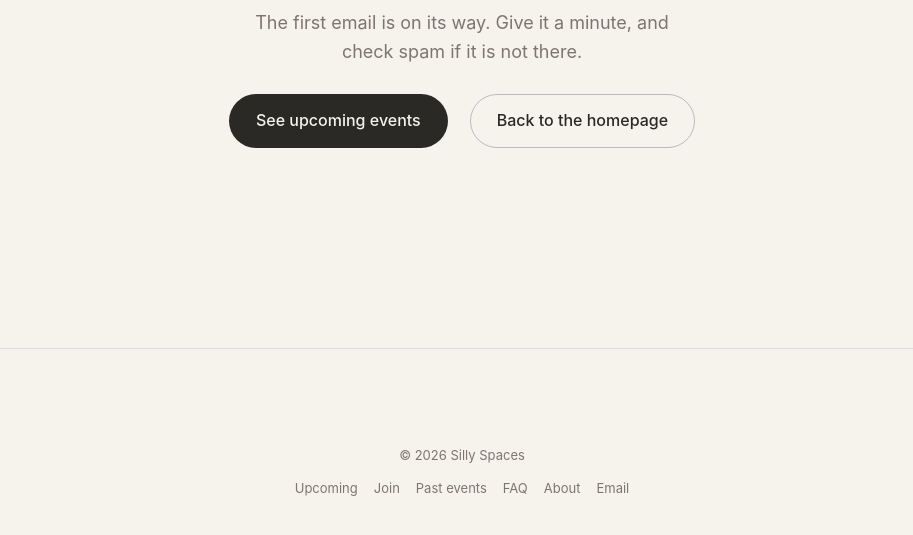
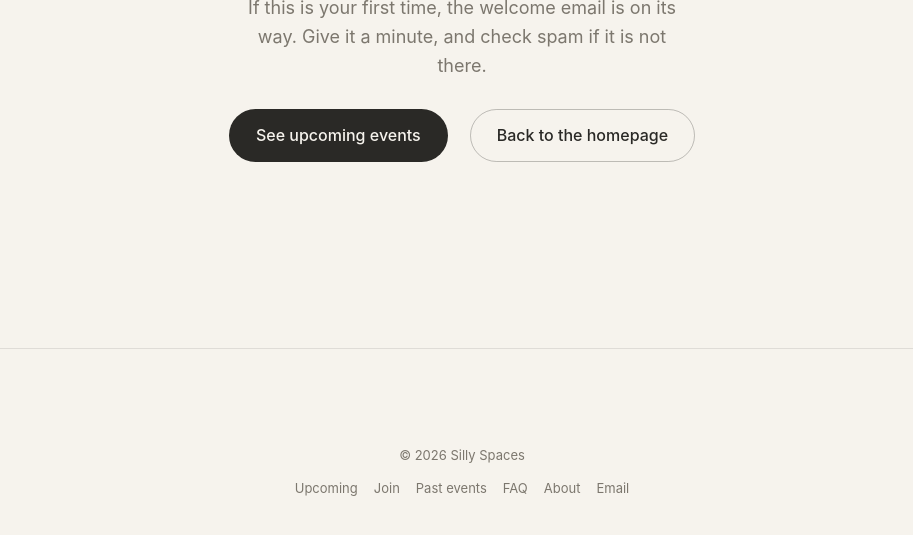
Before and after one commit to katsuma0/silly-spaces, a plain HTML site: page thanks.html in a window 1280 px wide. Shown: the part 452-987 px from the top of the page, without its empty margins (178-1091 px from the left). Drawn offline with Linux system fonts and the light colour scheme.

Commit message:
fix: thanks page title and repeat wording
Co-Authored-By: Claude Fable 5.1 <noreply@anthropic.com>
Claude-Session: https://claude.ai/code/session_01RjWxSU7kEhiQ1tFSsBasEg

```diff
--- a/thanks.html
+++ b/thanks.html
@@ -1,7 +1,7 @@
 <!DOCTYPE html>
 <html lang="en-CA">
 <head>
-  <title>You're in · Silly Spaces</title>
+  <title>You're on the list · Silly Spaces</title>
   <meta name="robots" content="noindex">
   <meta charset="UTF-8">
   <meta name="viewport" content="width=device-width, initial-scale=1, viewport-fit=cover">
@@ -55,7 +55,7 @@
     <div class="wrap">
       <div class="checkmark" aria-hidden="true"><svg viewBox="0 0 24 24"><path d="M4 12.5l5 5L20 6.5"/></svg></div>
       <h1>You're on the list</h1>
-      <p>The first email is on its way. Give it a minute, and check spam if it is not there.</p>
+      <p>If this is your first time, the welcome email is on its way. Give it a minute, and check spam if it is not there.</p>
       <div class="hero-cta">
         <a class="btn btn-primary" href="/#upcoming">See upcoming events</a>
         <a class="btn btn-ghost" href="/">Back to the homepage</a>
```
